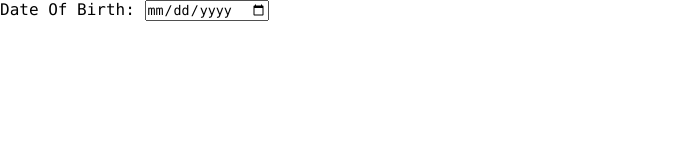
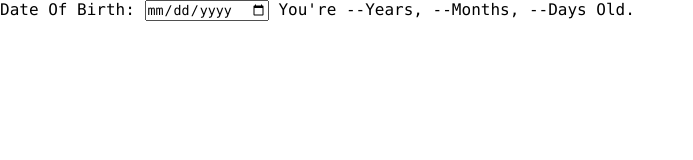
Before and after one commit to Sourav163/Age-Calculator, a plain HTML site: page index.html in a window 1280 px wide. Shown: the whole page, without its empty margins (0-693 px from the left). Drawn offline with Linux system fonts and the light colour scheme.

Commit message:
added some ideas

```diff
--- a/index.html
+++ b/index.html
@@ -18,6 +18,9 @@
       <input type="date" id="birth" onchange="dateVal()" />
 
       <!-- Add Age Calculation Process -->
+      You're --Years, --Months, --Days Old.
+
+      <!-- It would be better if I can calculate the time as well -->
     </label>
 
     <script>
```
